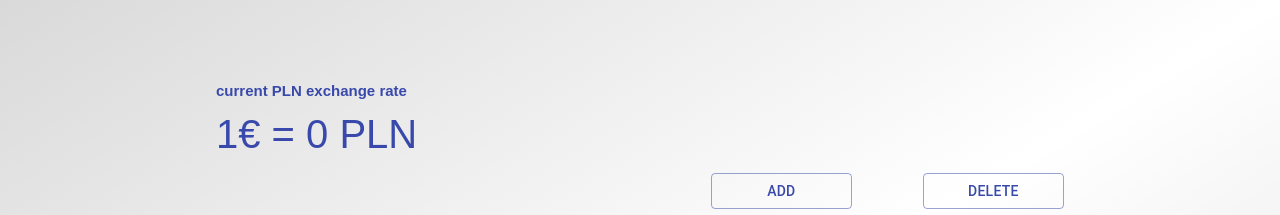
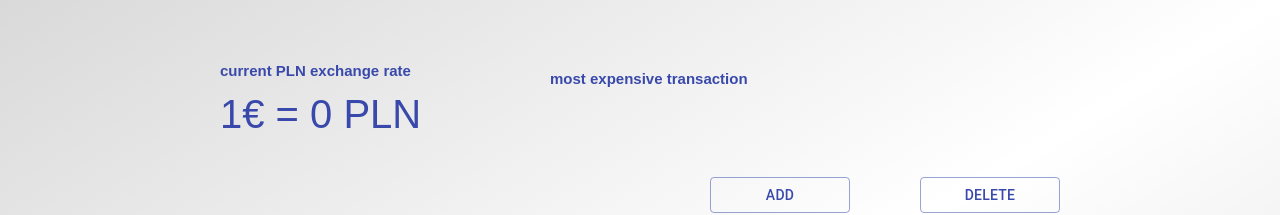
Before and after one commit to morr6/Transactions-app, a React (Create React App) app: page / in a window 1280 px wide. Shown: the top 215 px of the page. Built offline with nearby package versions, Linux system fonts and the light colour scheme; no server answers; a web font is replaced by a local one.

Commit message:
most expensive transaction added

```diff
--- a/src/homepage/Homepage.s.ts
+++ b/src/homepage/Homepage.s.ts
@@ -1,7 +1,7 @@
-import styled from "styled-components";
-import { Grid } from "@material-ui/core";
+import styled from 'styled-components';
+import { Grid } from '@material-ui/core';
 
 export const GridWrapper = styled(Grid)`
-  padding: 7rem 0 20rem 0;
+  padding: 5rem 0 20rem 0;
   overflow: hidden;
 `;
--- a/src/homepage/Homepage.tsx
+++ b/src/homepage/Homepage.tsx
@@ -1,32 +1,25 @@
-import React from "react";
-import { Grid } from "@material-ui/core";
-import { GridWrapper } from "./Homepage.s";
+import React from 'react';
+import { Grid } from '@material-ui/core';
+import { GridWrapper } from './Homepage.s';
 
-import { Button } from "app/components/button/Button";
-import { CurrencyRate } from "currencyRate/CurrencyRate";
-import { TransactionList } from "transactionList/TransactionList";
-import { TransactionModal } from "transactionModal/TransactionModal";
+import { Button } from 'app/components/button/Button';
+import { CurrencyRate } from 'currencyRate/CurrencyRate';
+import { TransactionList } from 'transactionList/TransactionList';
+import { TransactionModal } from 'transactionModal/TransactionModal';
+import { MostExpensiveTransaction } from 'mostExpensiveTransaction/mostExpensiveTransaction';
 
-import { useDispatch, useSelector } from "react-redux";
-import { toogleModal, addTransitions } from "transactionModal/Actions";
-import { toogleDeleteMode } from "./Actions";
-import {
-  selectDeleteMode,
-  selectIdsToDeleteArray,
-  selectTransactions,
-} from "app/selectors/selectors";
+import { useDispatch, useSelector } from 'react-redux';
+import { toogleModal, addTransitions } from 'transactionModal/Actions';
+import { toogleDeleteMode } from './Actions';
+import { selectDeleteMode, selectIdsToDeleteArray } from 'app/selectors/selectors';
 
-import { clearIdTable } from "transactionList/components/transaction/Actions";
-import {
-  deleteTransactionFromStorage,
-  getTransactionsFromStorage,
-} from "storage/LocalStorage";
+import { clearIdTable } from 'transactionList/components/transaction/Actions';
+import { deleteTransactionFromStorage, getTransactionsFromStorage } from 'storage/LocalStorage';
 
 export const Homepage: React.FC = () => {
   const dispatch = useDispatch();
   const deleteMode = useSelector(selectDeleteMode);
   const idsToDelete = useSelector(selectIdsToDeleteArray);
-  const transactions = useSelector(selectTransactions);
 
   const toogleModalHandler = (): void => {
     dispatch(toogleModal());
@@ -45,16 +38,19 @@ export const Homepage: React.FC = () => {
   };
 
   return (
-    <GridWrapper container alignItems="center" justify="center" spacing={2}>
-      <Grid item xs={8}>
+    <GridWrapper container alignItems="center" justify="center" spacing={5}>
+      <Grid item xs={3}>
         <CurrencyRate />
+      </Grid>
+      <Grid item xs={5}>
+        <MostExpensiveTransaction />
       </Grid>
 
       <Grid item xs={8} container>
         <Grid item md={7} />
         <Grid item sm={2}>
           <Button
-            text={deleteMode ? "confirm" : "add"}
+            text={deleteMode ? 'confirm' : 'add'}
             fullWidth
             click={deleteMode ? deleteTransaction : toogleModalHandler}
           />
@@ -62,7 +58,7 @@ export const Homepage: React.FC = () => {
         <Grid item md={1} />
         <Grid item sm={2}>
           <Button
-            text={deleteMode ? "cancel" : "delete"}
+            text={deleteMode ? 'cancel' : 'delete'}
             fullWidth
             click={toogleDeleteModeHandler}
           />
--- /dev/null
+++ b/src/mostExpensiveTransaction/mostExpensiveTransaction.s.ts
@@ -0,0 +1,14 @@
+import styled from 'styled-components';
+import { Theme } from 'utilities/Theme';
+
+export const Title = styled.h2`
+  margin-top: 0;
+  margin-bottom: 3rem;
+  color: ${Theme.colors.primaryColor};
+`;
+
+export const TransactionWrapper = styled.p`
+  color: ${Theme.colors.primaryColor};
+  font-size: ${Theme.fontSize.large};
+  margin: 0;
+`;
--- /dev/null
+++ b/src/mostExpensiveTransaction/mostExpensiveTransaction.tsx
@@ -0,0 +1,47 @@
+import React from 'react';
+import { Grid } from '@material-ui/core';
+import { Title, TransactionWrapper } from './mostExpensiveTransaction.s';
+import { useSelector } from 'react-redux';
+import { selectTransactions } from 'app/selectors/selectors';
+import { transaction } from 'app/selectors/selectors';
+
+export const MostExpensiveTransaction: React.FC = () => {
+  const transactions = useSelector(selectTransactions);
+
+  const getMostExpensiveTransaction = (): transaction => {
+    return (
+      transactions &&
+      transactions.filter(
+        (transaction) =>
+          Number(transaction.euroValue) === Math.max(...transactions.map((el) => el.euroValue)),
+      )[0]
+    );
+  };
+
+  const renderTransaction = () => {
+    if (getMostExpensiveTransaction()) {
+      const { name, euroValue, date } = getMostExpensiveTransaction();
+
+      return (
+        <Grid container>
+          <Grid item xs={5}>
+            {name}
+          </Grid>
+          <Grid item xs={4}>
+            {Number(euroValue).toFixed(2)} EUR
+          </Grid>
+          <Grid item xs={3}>
+            {date}
+          </Grid>
+        </Grid>
+      );
+    }
+  };
+
+  return (
+    <>
+      <Title>most expensive transaction</Title>
+      <TransactionWrapper>{renderTransaction()}</TransactionWrapper>
+    </>
+  );
+};
--- a/src/transactionModal/TransactionModal.tsx
+++ b/src/transactionModal/TransactionModal.tsx
@@ -1,4 +1,4 @@
-import React, { useState } from "react";
+import React, { useState } from 'react';
 import {
   ModalContent,
   Title,
@@ -6,37 +6,31 @@ import {
   Input,
   StyledFormControl,
   ButtonsWrapper,
-} from "./TransactionModal.s";
+} from './TransactionModal.s';
 
-import _ from "lodash";
-import {
-  getTransactionsFromStorage,
-  addTransactionToStorage,
-} from "storage/LocalStorage";
+import _ from 'lodash';
+import { getTransactionsFromStorage, addTransactionToStorage } from 'storage/LocalStorage';
 
-import { Button } from "app/components/button/Button";
+import { Button } from 'app/components/button/Button';
 
-import Modal from "@material-ui/core/Modal";
-import InputLabel from "@material-ui/core/InputLabel";
-import OutlinedInput from "@material-ui/core/OutlinedInput";
-import InputAdornment from "@material-ui/core/InputAdornment";
+import Modal from '@material-ui/core/Modal';
+import InputLabel from '@material-ui/core/InputLabel';
+import OutlinedInput from '@material-ui/core/OutlinedInput';
+import InputAdornment from '@material-ui/core/InputAdornment';
 
-import { useSelector, useDispatch } from "react-redux";
-import { toogleModal, addTransitions } from "transactionModal/Actions";
+import { useSelector, useDispatch } from 'react-redux';
+import { toogleModal, addTransitions } from 'transactionModal/Actions';
 
-import { setDate } from "utilities/dateHandler";
+import { setDate } from 'utilities/dateHandler';
 
-import {
-  selectIsModalOpen,
-  transaction as transitionType,
-} from "app/selectors/selectors";
+import { selectIsModalOpen, transaction as transitionType } from 'app/selectors/selectors';
 
 export const TransactionModal: React.FC = () => {
   const dispatch = useDispatch();
   const isModalOpen = useSelector(selectIsModalOpen);
 
   const [transition, setTransition] = useState<transitionType>({
-    name: "",
+    name: '',
     euroValue: 0,
     date: setDate(),
   });
@@ -54,7 +48,7 @@ export const TransactionModal: React.FC = () => {
 
   const clearState = (): void => {
     setTransition({
-      name: "",
+      name: '',
       euroValue: 0,
       date: setDate(),
     });
@@ -89,9 +83,7 @@ export const TransactionModal: React.FC = () => {
             <InputLabel htmlFor="outlined-adornment-amount">Value</InputLabel>
             <OutlinedInput
               id="outlined-adornment-amount"
-              startAdornment={
-                <InputAdornment position="start">€</InputAdornment>
-              }
+              startAdornment={<InputAdornment position="start">€</InputAdornment>}
               labelWidth={40}
               onChange={(event) => onInputChange(event)}
               name="euroValue"
```
Also changed, not shown: src/app/App.tsx (+7 -7 lines), src/currencyRate/CurrencyRate.tsx (+7 -7 lines), src/index.js (+13 -13 lines), src/store/RootReducers.ts (+6 -6 lines).
